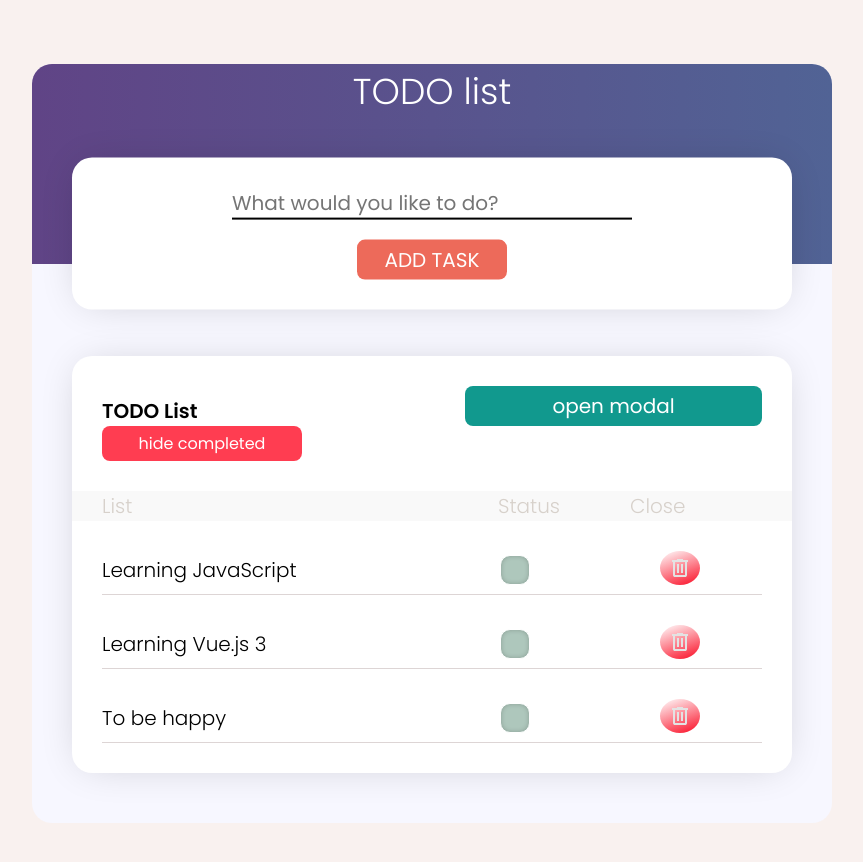
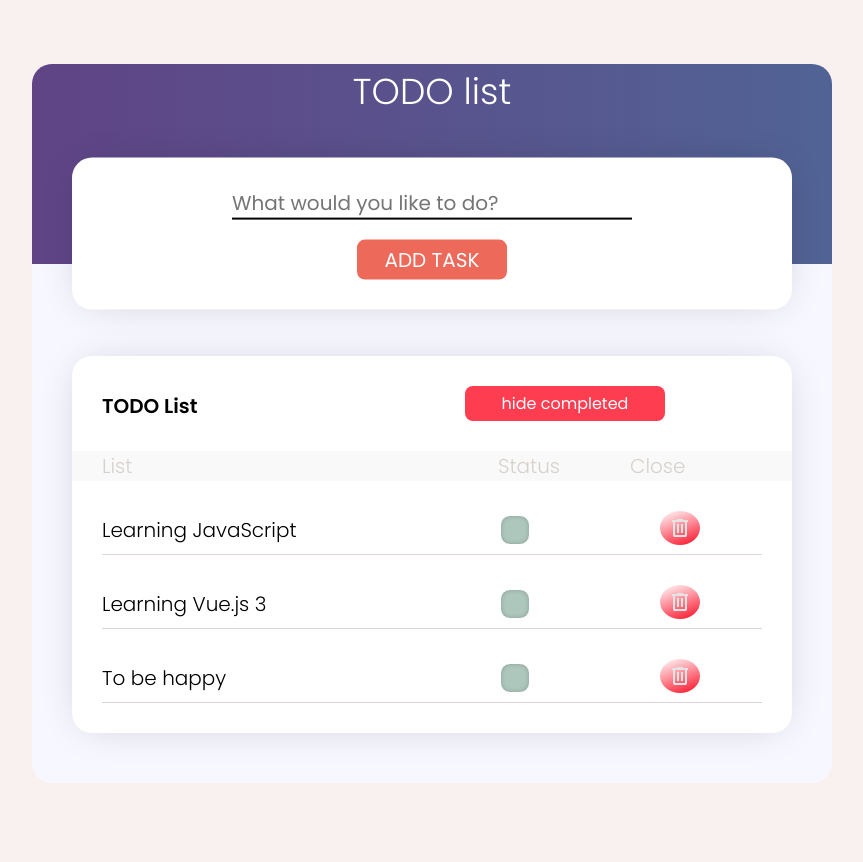
Before and after one commit to Ann-Fox/tapigo-test, a Vue app: page / in a window 1280 px wide. Shown: the top 862 px of the page, without its empty margins (208-1071 px from the left). Built offline with nearby package versions, Linux system fonts and the light colour scheme.

Commit message:
refactor: for task of creating a component vue

```diff
--- a/src/App.vue
+++ b/src/App.vue
@@ -1,11 +1,9 @@
 <script setup>
 import { ref, computed, onMounted, watch } from 'vue'
 import ButtonToggle from './components/ButtonToggle.vue'
-import ModalView from './components/ModalView.vue'
-
+import TaskComponent from './components/TaskComponent.vue'
 let id = 0
 
-const showModal = ref(false)
 const completed = ref()
 const newTodo = ref('')
 const todos = ref()
@@ -58,10 +56,10 @@ function addTask() {
 function removeTask(todo) {
   todos.value = todos.value.filter((t) => t !== todo)
 }
+
 </script>
 
 <template>
-
   <main>
     <div class="header">
       <h1>TODO list</h1>
@@ -75,12 +73,6 @@ function removeTask(todo) {
     <div class="list">
       <div class="list__header">
         <h3>TODO List</h3>
-
-        <button @click="showModal = true" class="btn-show-modal">open modal</button>
-        <Teleport to="body">
-          <ModalView :show="showModal" @close="showModal=false"></ModalView>
-        </Teleport>
-
         <ButtonToggle @click="completed = !completed" :completed="completed"></ButtonToggle>
       </div>
 
@@ -90,13 +82,9 @@ function removeTask(todo) {
           <p>Status</p>
           <p>Close</p>
         </div>
-        <ul>
-          <li v-for="todo in todosFilter" :key="todo.id" :class="{ 'done': todo.done }" class="task-li">
-            <input type="checkbox" name="" v-model="todo.done" :id="`box-${todo.id}`" class="task-li__checkbox">
-            <label :for="`box-${todo.id}`" сlass="task-li__label"> {{ todo.text }}</label>
-            <button class="task-li__button" @click="removeTask(todo)"><img
-                src="./components/icons/delete_24.svg"></button>
-          </li>
+        <ul >
+          <TaskComponent v-for="todo in todosFilter" :key="todo.id" :task="todo" @remove-task="removeTask(todo)">
+          </TaskComponent>
         </ul>
       </div>
     </div>
@@ -104,10 +92,6 @@ function removeTask(todo) {
 </template>
 
 <style scoped>
-.btn-show-modal {
-  background-color: #11998e;
-}
-
 main {
   background-color: #f7f7ff;
   width: 100%;
@@ -218,91 +202,6 @@ ul {
   gap: 20px;
 }
 
-.task-li {
-  position: relative;
-  padding: 10px 0;
-  display: grid;
-  grid-template-columns: 2fr 1fr 1fr;
-  grid-template-areas:
-    "label input btn";
-  align-items: end;
-}
-
-.task-li::after {
-  content: "";
-  position: absolute;
-  width: 100%;
-  bottom: 0;
-  border-bottom: #ddd5d5 solid 1px;
-}
-
-.task-li__checkbox {
-  grid-area: input;
-
-  appearance: none;
-  position: relative;
-  margin: 0 auto;
-  width: 30px;
-  height: 30px;
-  background: #aec7bc;
-  box-shadow: inset 0 0 5px rgb(0 0 0 / 0.2);
-  border-radius: 10px;
-  border: 1px solid #ffffff;
-  transition: 500ms;
-}
-
-.task-li__checkbox::after {
-  content: "\2714";
-  position: absolute;
-  color: #fff;
-  top: -5px;
-  left: 2px;
-  width: 0px;
-  height: 0px;
-  font-size: 26px;
-  transition: 500ms;
-  overflow: hidden;
-}
-
-.task-li__checkbox:checked::after {
-  width: 30px;
-  height: 30px;
-  transition: 500ms;
-}
-
-li>label {
-  grid-area: label;
-  font-weight: 300;
-
-  text-overflow: ellipsis;
-  white-space: nowrap;
-  overflow: hidden;
-}
-
-.task-li__button {
-  grid-area: btn;
-  display: flex;
-  justify-content: center;
-  max-width: 30px;
-  height: 100%;
-  margin: 0 auto;
-  border-radius: 50%;
-
-  background: -webkit-linear-gradient(159deg, #ffffff, #fa0b23);
-  /* Chrome 10-25, Safari 5.1-6 */
-  background: linear-gradient(159deg, #ffffff, #fa0b23);
-  /* W3C, IE 10+/ Edge, Firefox 16+, Chrome 26+, Opera 12+, Safari 7+ */
-}
-
-.button__remove_img svg {
-  color: #000;
-}
-
-
-.done {
-  text-decoration: line-through;
-}
-
 @media (max-width: 567px) {
 
   .header {
--- /dev/null
+++ b/src/components/TaskComponent.vue
@@ -0,0 +1,98 @@
+<script setup>
+const props = defineProps({
+    task: {
+        type: Object,
+        default: ()=>({})
+    },
+})
+</script>
+
+<template>
+    <li class="task">
+        <input type="checkbox" name="" v-model="task.done" :id="`box-${task.id}`" class="task__checkbox">
+        <label :for="`box-${task.id}`" сlass="task__label" :class="{'done':task.done }"> {{ task.text }}</label>
+        <button class="task__button" @click="$emit('remove-task')"><img src="./icons/delete_24.svg"></button>
+    </li>
+</template>
+
+<style scoped>
+.done {
+    text-decoration: line-through;
+}
+
+.task {
+    position: relative;
+    padding: 10px 0;
+    display: grid;
+    grid-template-columns: 2fr 1fr 1fr;
+    grid-template-areas:
+        "label input btn";
+    align-items: end;
+}
+
+.task::after {
+    content: "";
+    position: absolute;
+    width: 100%;
+    bottom: 0;
+    border-bottom: #ddd5d5 solid 1px;
+}
+
+.task__checkbox {
+    grid-area: input;
+
+    appearance: none;
+    position: relative;
+    margin: 0 auto;
+    width: 30px;
+    height: 30px;
+    background: #aec7bc;
+    box-shadow: inset 0 0 5px rgb(0 0 0 / 0.2);
+    border-radius: 10px;
+    border: 1px solid #ffffff;
+    transition: 500ms;
+}
+
+.task__checkbox::after {
+    content: "\2714";
+    position: absolute;
+    color: #fff;
+    top: -5px;
+    left: 2px;
+    width: 0px;
+    height: 0px;
+    font-size: 26px;
+    transition: 500ms;
+    overflow: hidden;
+}
+
+.task__checkbox:checked::after {
+    width: 30px;
+    height: 30px;
+    transition: 500ms;
+}
+
+li>label {
+    grid-area: label;
+    font-weight: 300;
+
+    text-overflow: ellipsis;
+    white-space: nowrap;
+    overflow: hidden;
+}
+
+.task__button {
+    grid-area: btn;
+    display: flex;
+    justify-content: center;
+    max-width: 30px;
+    height: 100%;
+    margin: 0 auto;
+    border-radius: 50%;
+
+    background: -webkitnear-gradient(159deg, #ffffff, #fa0b23);
+    /* Chrome 10-25, Safari 5.1-6 */
+    background: linear-gradient(159deg, #ffffff, #fa0b23);
+    /* W3C, IE 10+/ Edge, Firefox 16+, Chrome 26+, Opera 12+, Safari 7+ */
+}
+</style>
```
